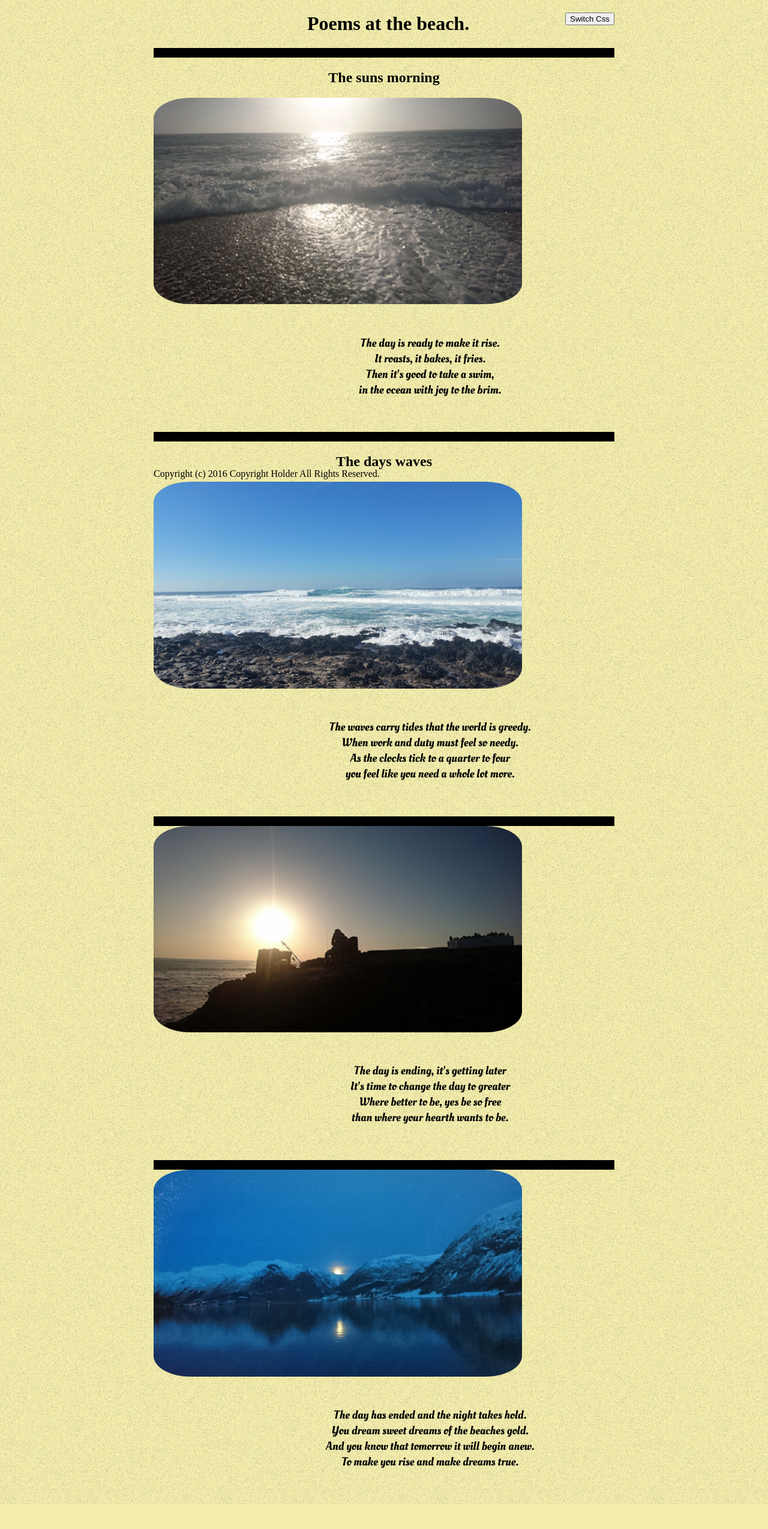
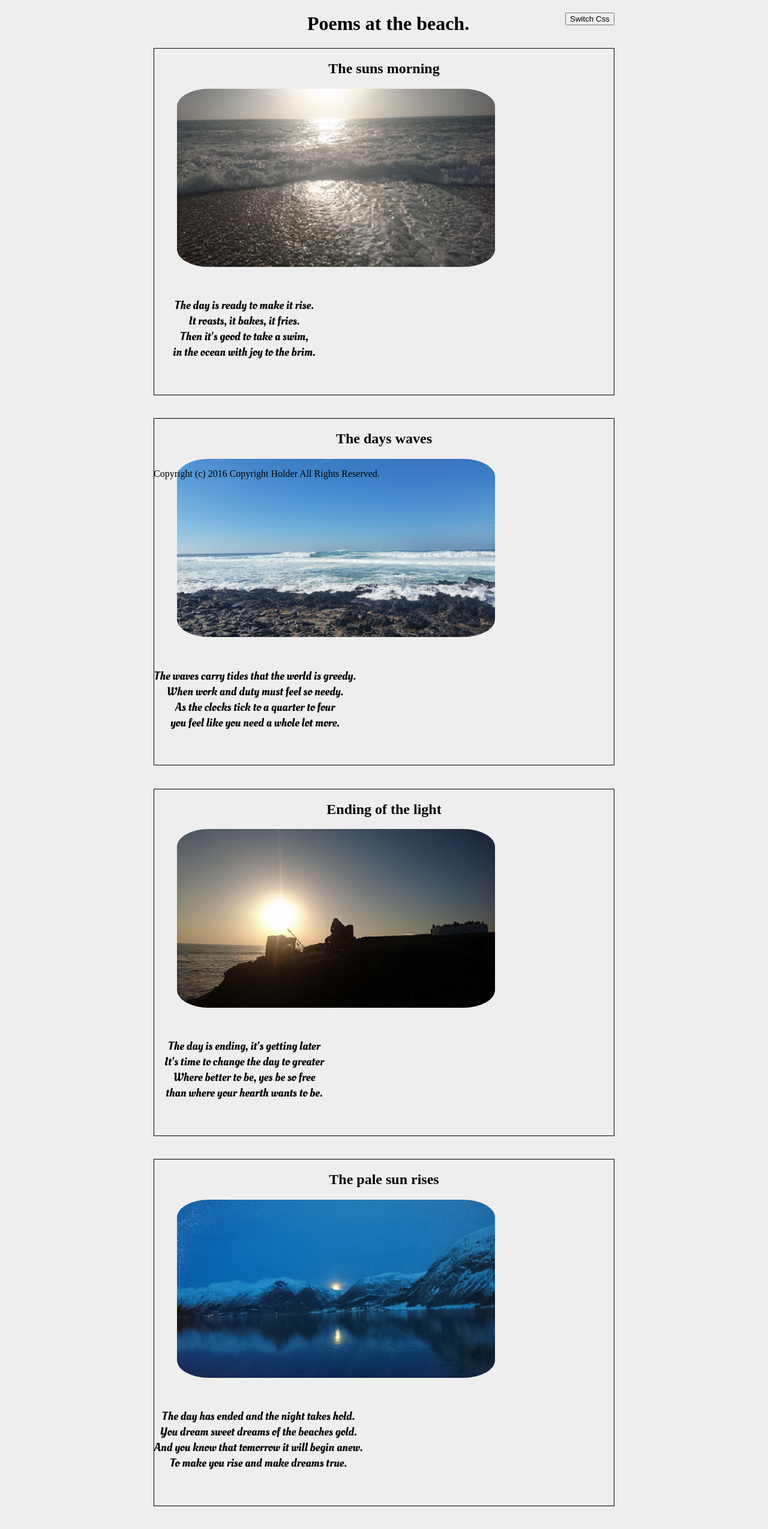
Before and after one commit to codedevstem/School, a PHP site: page / in a window 1280 px wide. Shown: the whole page at 60% size. Before the commit the page ends 2508 px from the top, so only its background shows below. Run offline with PHP 8.4, Linux system fonts and the light colour scheme.

Commit message:
Updated the css more

```diff
--- a/dikult105/css_assignment/css/one.css
+++ b/dikult105/css_assignment/css/one.css
@@ -2,7 +2,7 @@ body {
   width: 60%;
   margin-left: 20%;
   margin-right: 20%;
-  background-image: url("../images/bgSand.png");
+  background-color: #eee;
 }
 
 header {
@@ -22,29 +22,28 @@ section h1 {
   margin-bottom: 5%;
   height: auto;
   clear: both;
-  border-top: 1em solid black;
+  border: 1px solid black;
+  overflow: hidden;
 
 }
 section img {
   border-radius: 10%;
   float: left;
 
+  margin-left: 5%;
   text-align: center;
   clear: left;
   margin-bottom: 2em;
-  width: 100%;
-  max-width: 80%;
+  width: 80%;
+  max-width: 530px;
 }
 p {
-  max-width: 60%;
-  min-width: 60%;
-
   float: right;
   text-align: center;
-
   clear: right;
-  margin-right: 10%;
+  margin-right: 15%;
   margin-bottom: 3em;
+  min-width: 300px;
   font-size: 1.2em;
   font-family: 'Oleo Script', cursive;
 }
@@ -56,3 +55,21 @@ footer {
   bottom: 1px;
 
 }
+
+@media (max-width: 940px) {
+  p {
+    float: none;
+    margin-right: 0%;
+  }
+  section img {
+    float: none;
+    margin-left: 0%;
+  }
+}
+@media (min-width: 1180px) {
+  p {
+    float: left;
+
+  }
+
+}
--- a/dikult105/css_assignment/index.html
+++ b/dikult105/css_assignment/index.html
@@ -35,6 +35,7 @@
         </p>
       </section>
       <section id="theSunSet" class="pictureFrames">
+        <h1>Ending of the light</h1>
         <img src="images/fisherSunset.png" alt="Picture of a man fishing at sunset" />
         <p>
           The day is ending, it's getting later<br>
@@ -44,6 +45,7 @@
         </p>
       </section>
       <section id="nightTime" class="pictureFrames">
+        <h1>The pale sun rises</h1>
         <img src="images/moonLight.png" alt="Picture of the moon in the nighttime" />
         <p>
           The day has ended and the night takes hold.<br>
```
